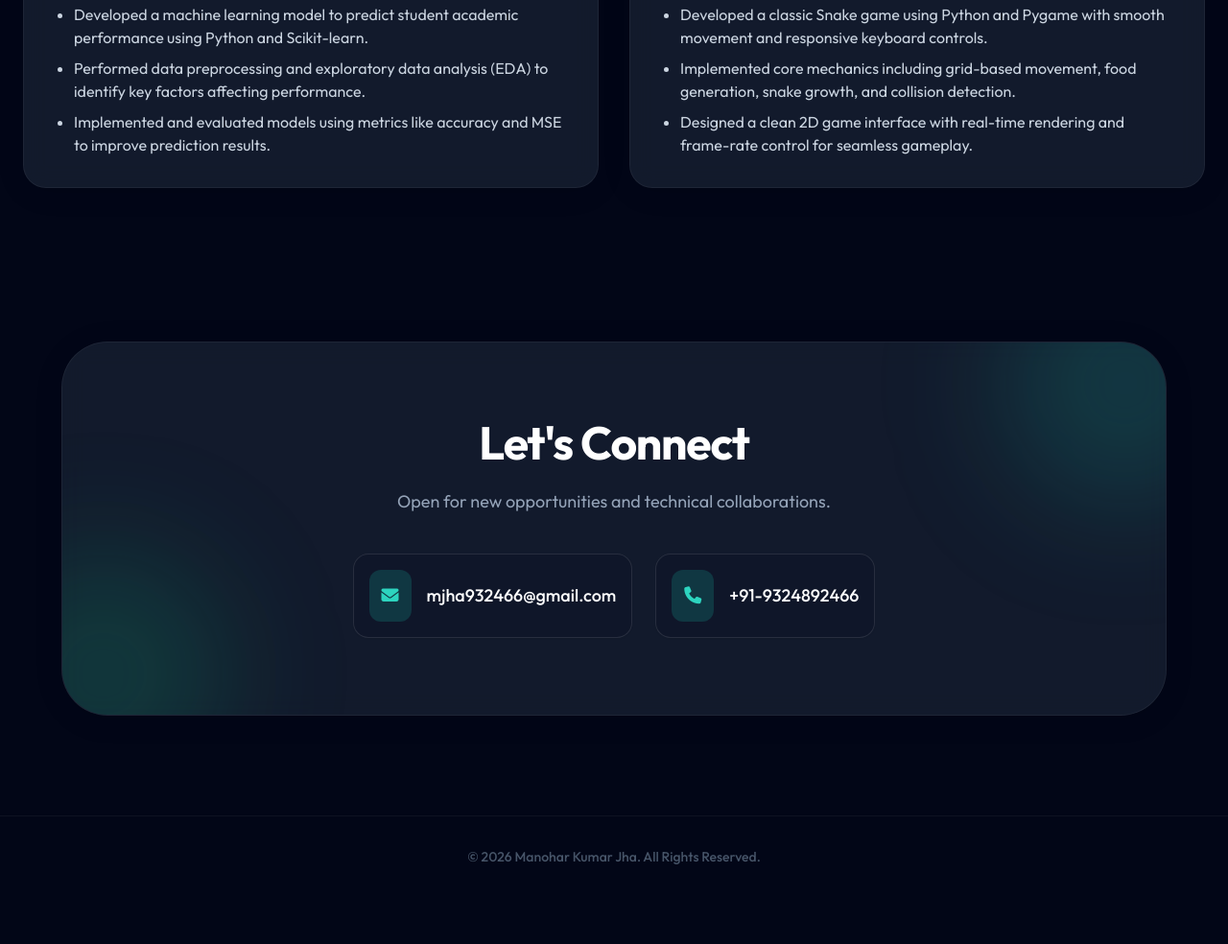
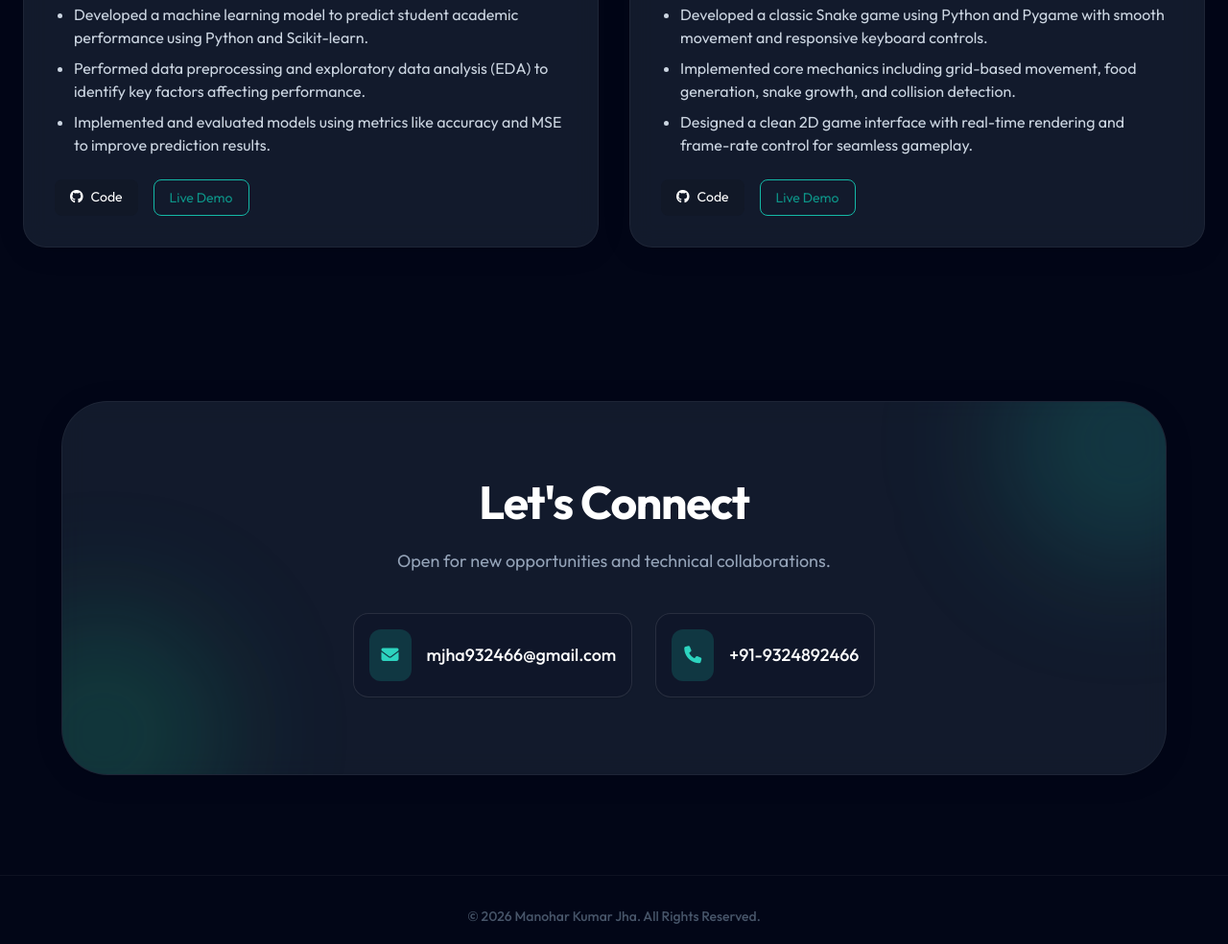
Before and after one commit to manohar1305h/manohar1305h.github.io, a plain HTML site: page index.html in a window 1280 px wide. Shown: the part 3033-4017 px from the top of the page at 96% size. Before the commit the page ends 3968 px from the top, so only its background shows below. Drawn offline with nearby package versions, Linux system fonts and the light colour scheme.

Commit message:
Update index.html

```diff
--- a/index.html
+++ b/index.html
@@ -333,6 +333,17 @@
                             <li>Performed data preprocessing and exploratory data analysis (EDA) to identify key factors affecting performance.</li>
                             <li>Implemented and evaluated models using metrics like accuracy and MSE to improve prediction results.</li>
                         </ul>
+                        <div class="flex gap-4 mt-6">
+  <a href="YOUR_GITHUB_LINK" target="_blank"
+     class="px-4 py-2 bg-gray-900 text-white rounded-lg text-sm hover:bg-gray-700 transition">
+     <i class="fab fa-github mr-2"></i>Code
+  </a>
+
+  <a href="#" target="_blank"
+     class="px-4 py-2 border border-teal-500 text-teal-600 rounded-lg text-sm hover:bg-teal-500 hover:text-white transition">
+     Live Demo
+  </a>
+</div>
                     </div>
                 </div>
 
@@ -351,6 +362,17 @@
                             <li>Implemented core mechanics including grid-based movement, food generation, snake growth, and collision detection.</li>
                             <li>Designed a clean 2D game interface with real-time rendering and frame-rate control for seamless gameplay.</li>
                         </ul>
+                        <div class="flex gap-4 mt-6">
+  <a href="YOUR_GITHUB_LINK" target="_blank"
+     class="px-4 py-2 bg-gray-900 text-white rounded-lg text-sm hover:bg-gray-700 transition">
+     <i class="fab fa-github mr-2"></i>Code
+  </a>
+
+  <a href="#" target="_blank"
+     class="px-4 py-2 border border-teal-500 text-teal-600 rounded-lg text-sm hover:bg-teal-500 hover:text-white transition">
+     Live Demo
+  </a>
+</div>
                     </div>
                 </div>
 
```
